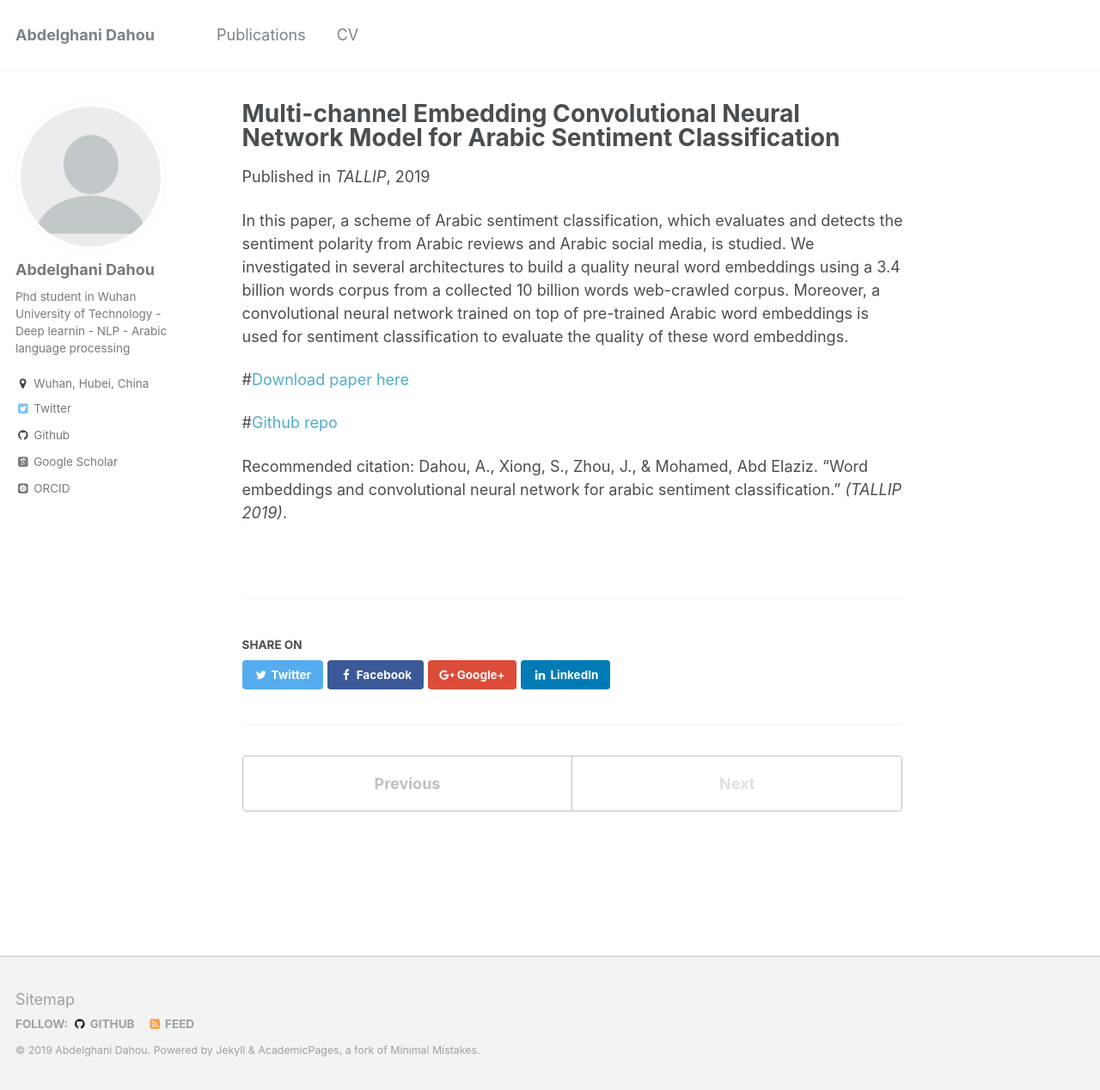
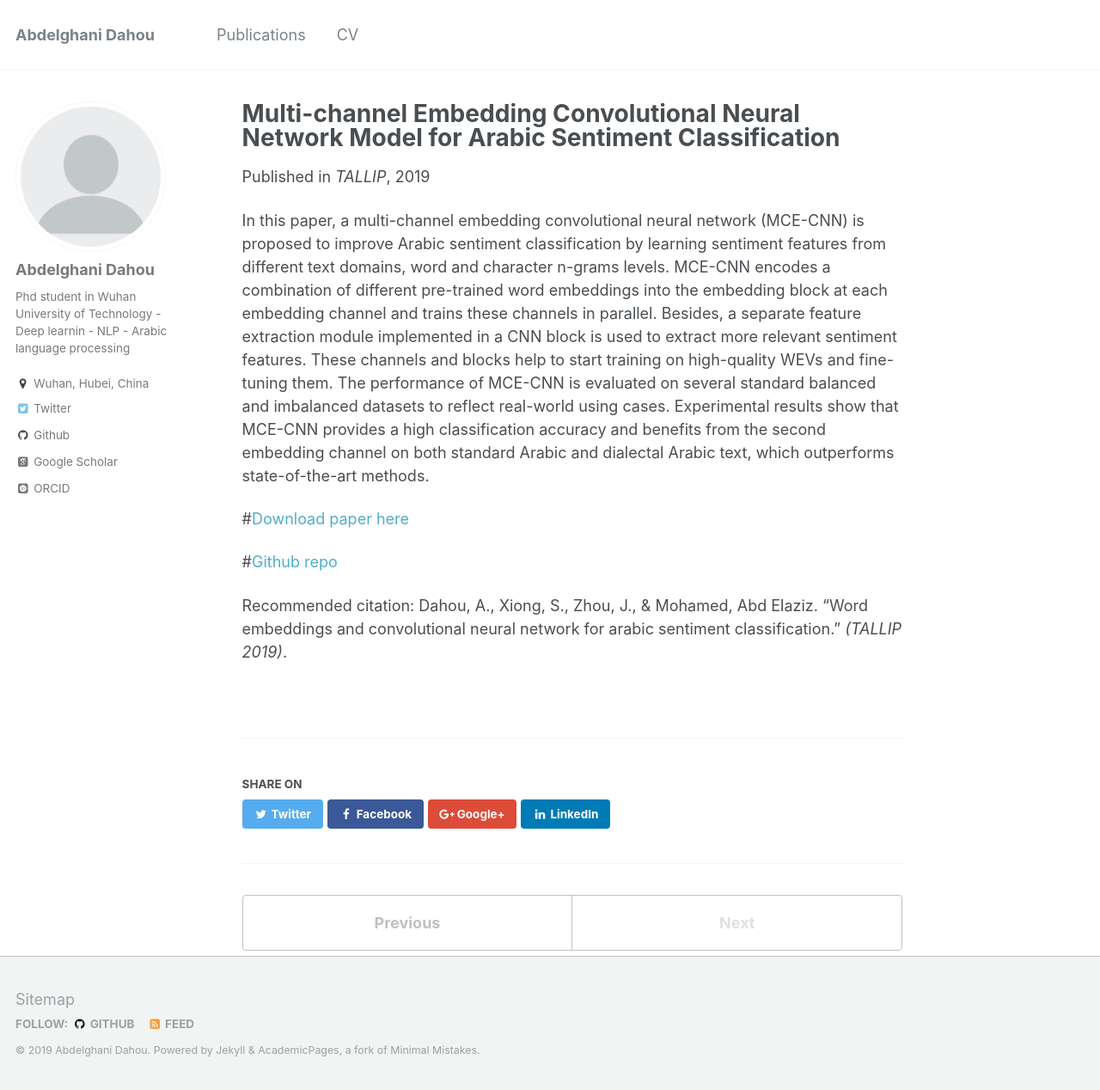
Before and after one commit to dahouabdelghani/dahouabdelghani.github.io, a Jekyll site: the page built from _publications/MCE-CNN-2019.md, in a window 1280 px wide and 1268 px high. Shown: the whole window at 86% size. Built offline with Jekyll 4.4.1, drawn with Linux system fonts in a browser that asks for light colours; some web fonts are replaced.

Commit message:
Update MCE-CNN-2019.md

```diff
--- a/_publications/MCE-CNN-2019.md
+++ b/_publications/MCE-CNN-2019.md
@@ -8,7 +8,8 @@ venue: 'TALLIP'
 #paperurl: 'http://dahouabdelghani.github.io/files/C16-1228.pdf'
 #citation: 'Dahou, A., Xiong, S., Zhou, J., & Mohamed, Abd Elaziz. &quot;Multi-channel Embedding Convolutional Neural Network Model for Arabic Sentiment Classification.&quot; <i>TALLIP</i>. 1(1).'
 ---
-In this paper, a scheme of Arabic sentiment classification, which evaluates and detects the sentiment polarity from Arabic reviews and Arabic social media, is studied.  We investigated in several architectures to build a quality neural word embeddings using a 3.4 billion words corpus from a collected 10 billion words web-crawled corpus.   Moreover,  a convolutional neural network trained on top of pre-trained Arabic word embeddings is used for sentiment classification to evaluate the quality of these word embeddings.
+
+In this paper, a multi-channel embedding convolutional neural network (MCE-CNN) is proposed to improve Arabic sentiment classification by learning sentiment features from different text domains, word and character n-grams levels. MCE-CNN encodes a combination of different pre-trained word embeddings into the embedding block at each embedding channel and trains these channels in parallel. Besides, a separate feature extraction module implemented in a CNN block is used to extract more relevant sentiment features. These channels and blocks help to start training on high-quality WEVs and fine-tuning them. The performance of MCE-CNN is evaluated on several standard balanced and imbalanced datasets to reflect real-world using cases. Experimental results show that MCE-CNN provides a high classification accuracy and benefits from the second embedding channel on both standard Arabic and dialectal Arabic text, which outperforms state-of-the-art methods.
 
 #[Download paper here](http://dahouabdelghani.github.io/files/C16-1228.pdf)
 
```
